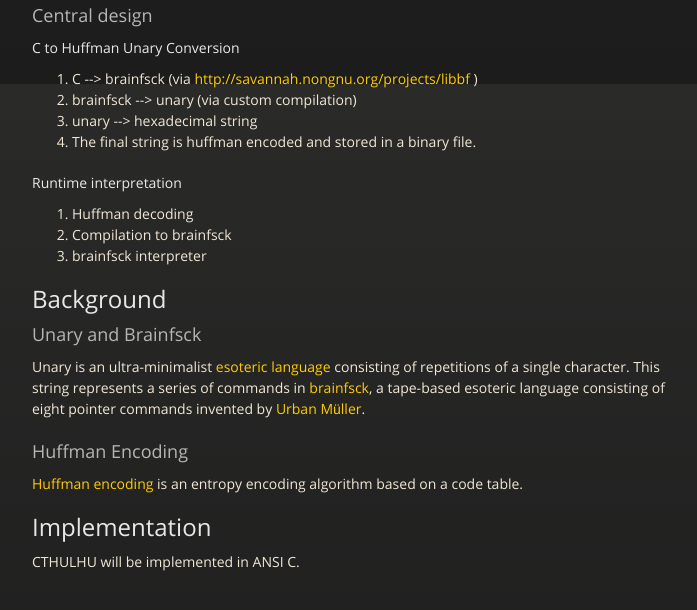
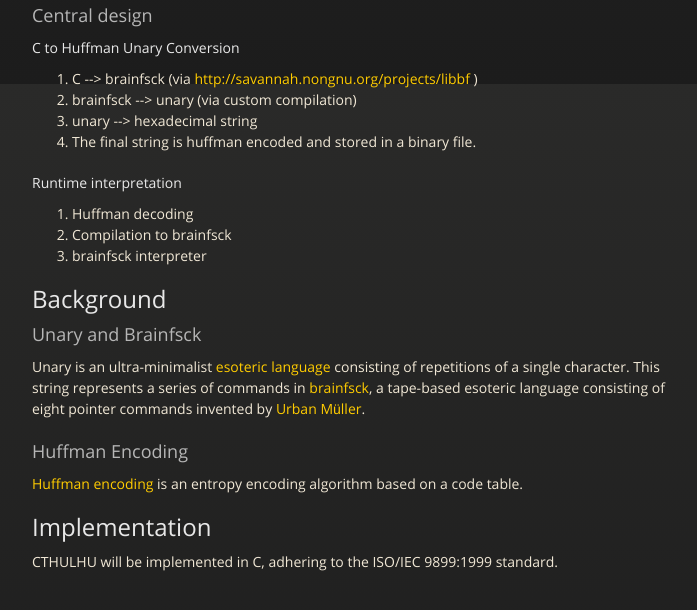
Before and after one commit to 6C1/cthulhu, a plain HTML site: page index.html in a window 1280 px wide. Shown: the part 716-1326 px from the top of the page, without its empty margins (283-980 px from the left). Drawn offline with nearby package versions, Linux system fonts and the light colour scheme.

Commit message:
Create gh-pages branch via GitHub

```diff
--- a/index.html
+++ b/index.html
@@ -78,7 +78,7 @@ of eight pointer commands invented by <a href="http://esolangs.org/wiki/Urban_M%
 
 <h2>Implementation</h2>
 
-<p>CTHULHU will be implemented in ANSI C.</p>
+<p>CTHULHU will be implemented in C, adhering to the ISO/IEC 9899:1999 standard.</p>
       </section>
 
     </div>
```
Also changed, not shown: params.json (+1 -1 lines).
